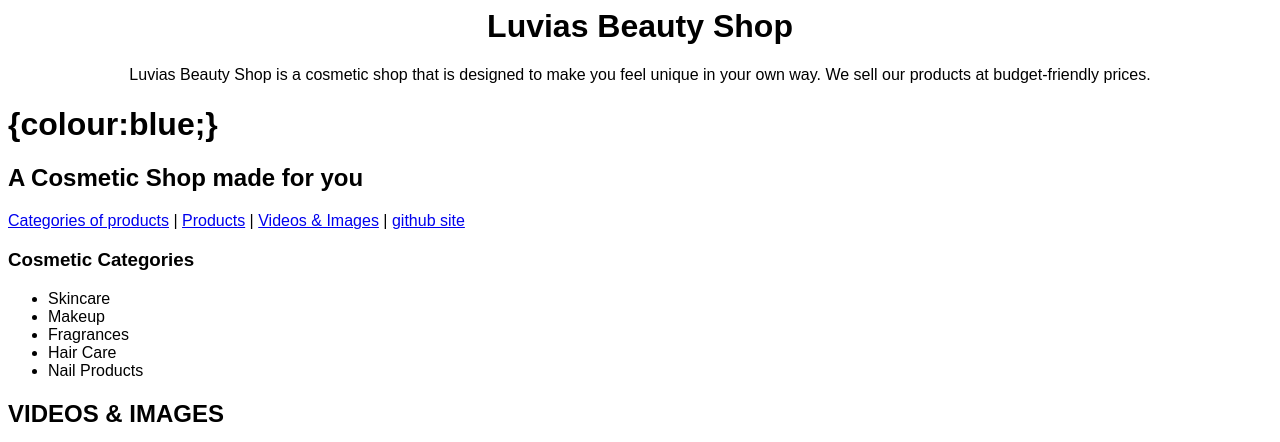
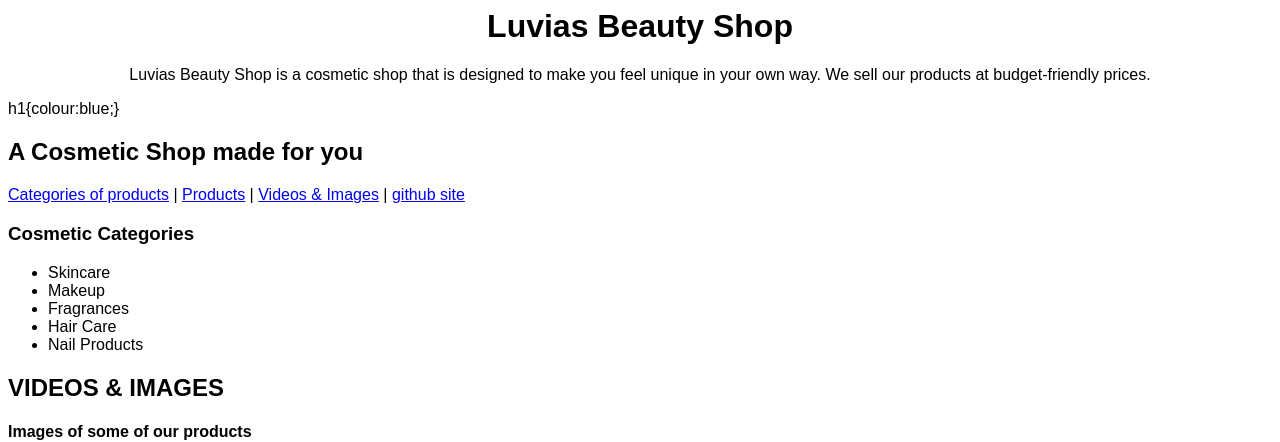
Before and after one commit to tulip-bit/25-1381, a plain HTML site: page index.html in a window 1280 px wide. Shown: the top 442 px of the page. Drawn offline with Linux system fonts and the light colour scheme.

Commit message:
Update index.html

```diff
--- a/index.html
+++ b/index.html
@@ -8,7 +8,7 @@
 <p>Luvias Beauty Shop is a cosmetic shop that is designed to make you feel unique in your own way.
    We sell our products at budget-friendly prices.</p>
 </header>
-   <h1>{colour:blue;}<h1>
+   h1{colour:blue;}
 <h2> A Cosmetic Shop made for you</h2>
 <nav>
 <a href="#categories">Categories of products</a> |
```
